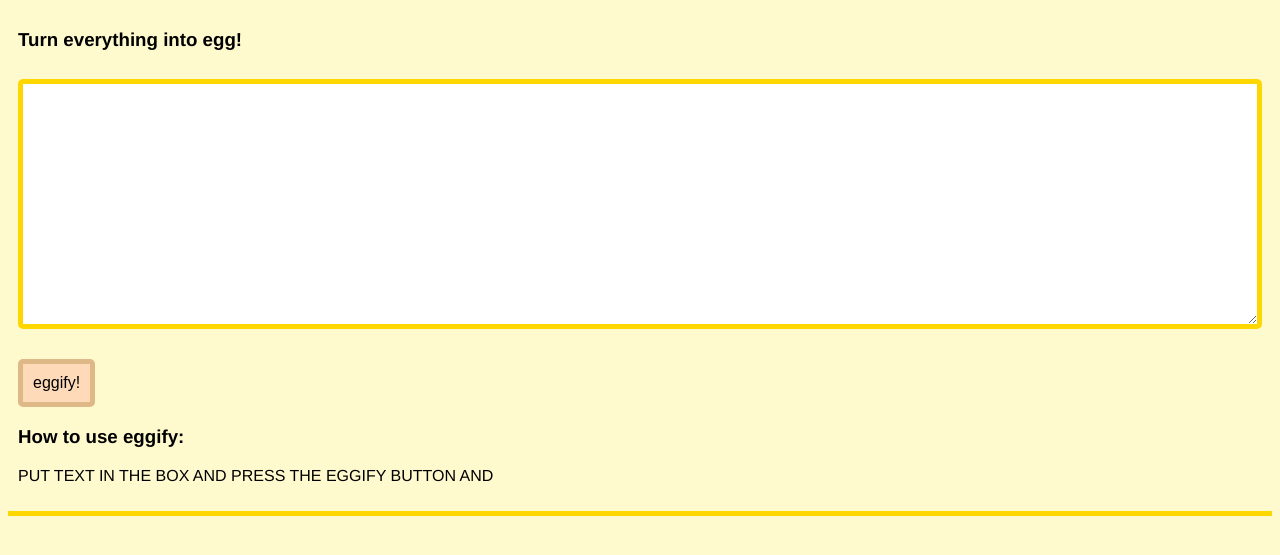
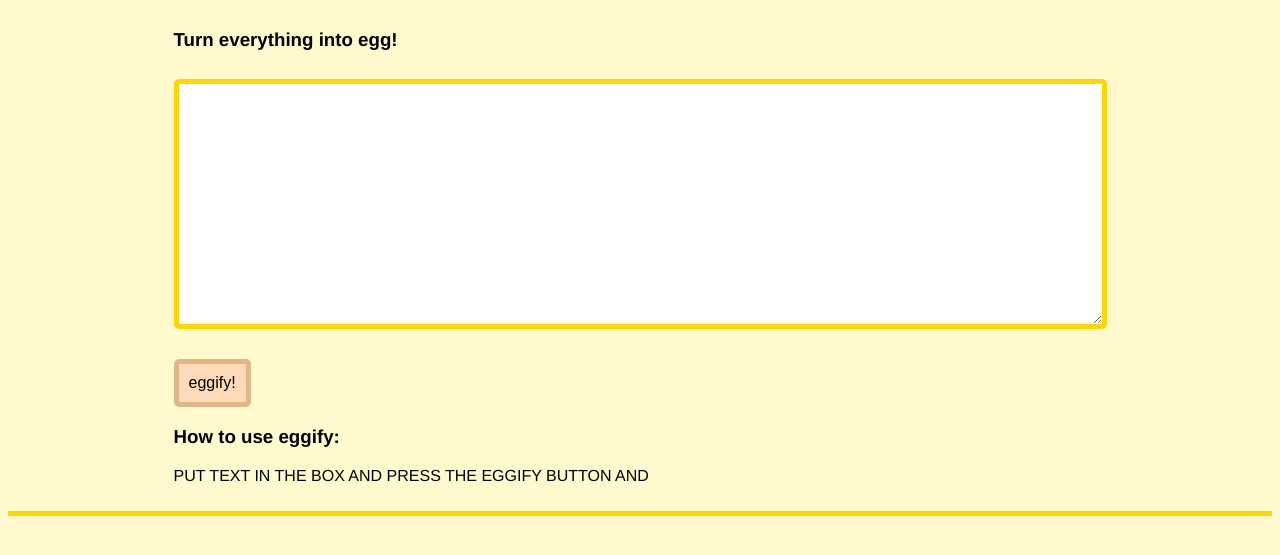
Before and after one commit to ad-egg/eggify, a Django app: page /eggify/ in a window 1280 px wide. Shown: the part 33-588 px from the top of the page. Run offline with Django 3.2, Linux system fonts and the light colour scheme.

Commit message:
centered sections

```diff
--- a/eggify/static/eggify/style.css
+++ b/eggify/static/eggify/style.css
@@ -20,6 +20,13 @@ footer {
 
 main {
 	padding: 10px;
+}
+
+section {
+	width: 75%;
+	display: block;
+	margin-left: auto;
+	margin-right: auto;
 }
 
 input[type=text] {
@@ -47,7 +54,7 @@ textarea {
 	margin-left: auto;
 	margin-right: auto;
 	box-sizing: border-box;
-	height: 100%;
+	height: 75%;
 	width: 100%;
 	min-height: 250px;
 	color: #000000;
```
